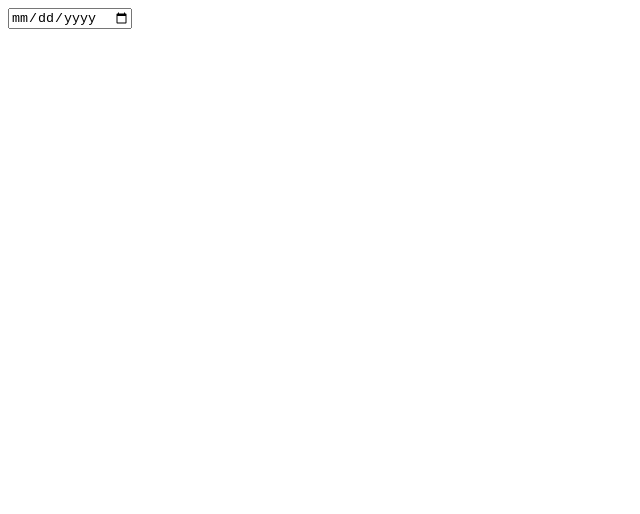
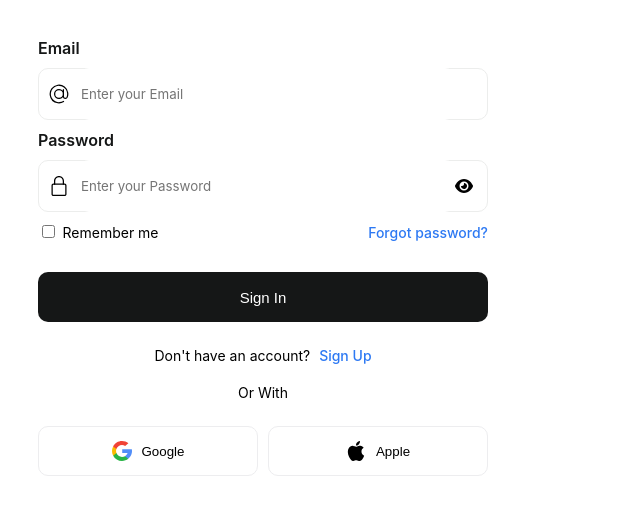
Before and after one commit to ruskul2712/ruskul-site, a plain HTML site: page index.html in a window 1280 px wide. Shown: the whole page, without its empty margins (0-640 px from the left). Drawn offline with Linux system fonts and the light colour scheme.

Commit message:
second commit

```diff
--- a/index.html
+++ b/index.html
@@ -3,12 +3,63 @@
 <head>
     <meta charset="UTF-8">
     <meta name="viewport" content="width=device-width, initial-scale=1.0">
+    <link rel="stylesheet" href="style.css">
     <title>Document</title>
 </head>
 <body>
-    <form action="" method="post">
-        <input type="date">
-    </form>
+    <form class="form">
+    <div class="flex-column">
+      <label>Email </label></div>
+      <div class="inputForm">
+        <svg height="20" viewBox="0 0 32 32" width="20" xmlns="http://www.w3.org/2000/svg"><g id="Layer_3" data-name="Layer 3"><path d="m30.853 13.87a15 15 0 0 0 -29.729 4.082 15.1 15.1 0 0 0 12.876 12.918 15.6 15.6 0 0 0 2.016.13 14.85 14.85 0 0 0 7.715-2.145 1 1 0 1 0 -1.031-1.711 13.007 13.007 0 1 1 5.458-6.529 2.149 2.149 0 0 1 -4.158-.759v-10.856a1 1 0 0 0 -2 0v1.726a8 8 0 1 0 .2 10.325 4.135 4.135 0 0 0 7.83.274 15.2 15.2 0 0 0 .823-7.455zm-14.853 8.13a6 6 0 1 1 6-6 6.006 6.006 0 0 1 -6 6z"></path></g></svg>
+        <input type="text" class="input" placeholder="Enter your Email">
+      </div>
 
+    <div class="flex-column">
+      <label>Password </label></div>
+      <div class="inputForm">
+        <svg height="20" viewBox="-64 0 512 512" width="20" xmlns="http://www.w3.org/2000/svg"><path d="m336 512h-288c-26.453125 0-48-21.523438-48-48v-224c0-26.476562 21.546875-48 48-48h288c26.453125 0 48 21.523438 48 48v224c0 26.476562-21.546875 48-48 48zm-288-288c-8.8125 0-16 7.167969-16 16v224c0 8.832031 7.1875 16 16 16h288c8.8125 0 16-7.167969 16-16v-224c0-8.832031-7.1875-16-16-16zm0 0"></path><path d="m304 224c-8.832031 0-16-7.167969-16-16v-80c0-52.929688-43.070312-96-96-96s-96 43.070312-96 96v80c0 8.832031-7.167969 16-16 16s-16-7.167969-16-16v-80c0-70.59375 57.40625-128 128-128s128 57.40625 128 128v80c0 8.832031-7.167969 16-16 16zm0 0"></path></svg>
+        <input type="password" class="input" placeholder="Enter your Password">
+        <svg viewBox="0 0 576 512" height="1em" xmlns="http://www.w3.org/2000/svg"><path d="M288 32c-80.8 0-145.5 36.8-192.6 80.6C48.6 156 17.3 208 2.5 243.7c-3.3 7.9-3.3 16.7 0 24.6C17.3 304 48.6 356 95.4 399.4C142.5 443.2 207.2 480 288 480s145.5-36.8 192.6-80.6c46.8-43.5 78.1-95.4 93-131.1c3.3-7.9 3.3-16.7 0-24.6c-14.9-35.7-46.2-87.7-93-131.1C433.5 68.8 368.8 32 288 32zM144 256a144 144 0 1 1 288 0 144 144 0 1 1 -288 0zm144-64c0 35.3-28.7 64-64 64c-7.1 0-13.9-1.2-20.3-3.3c-5.5-1.8-11.9 1.6-11.7 7.4c.3 6.9 1.3 13.8 3.2 20.7c13.7 51.2 66.4 81.6 117.6 67.9s81.6-66.4 67.9-117.6c-11.1-41.5-47.8-69.4-88.6-71.1c-5.8-.2-9.2 6.1-7.4 11.7c2.1 6.4 3.3 13.2 3.3 20.3z"></path></svg>
+      </div>
+
+    <div class="flex-row">
+      <div>
+      <input type="checkbox">
+      <label>Remember me </label>
+      </div>
+      <span class="span">Forgot password?</span>
+    </div>
+    <button class="button-submit">Sign In</button>
+    <p class="p">Don't have an account? <span class="span">Sign Up</span>
+
+    </p><p class="p line">Or With</p>
+
+    <div class="flex-row">
+      <button class="btn google">
+        <svg version="1.1" width="20" id="Layer_1" xmlns="http://www.w3.org/2000/svg" xmlns:xlink="http://www.w3.org/1999/xlink" x="0px" y="0px" viewBox="0 0 512 512" style="enable-background:new 0 0 512 512;" xml:space="preserve">
+<path style="fill:#FBBB00;" d="M113.47,309.408L95.648,375.94l-65.139,1.378C11.042,341.211,0,299.9,0,256
+	c0-42.451,10.324-82.483,28.624-117.732h0.014l57.992,10.632l25.404,57.644c-5.317,15.501-8.215,32.141-8.215,49.456
+	C103.821,274.792,107.225,292.797,113.47,309.408z"></path>
+<path style="fill:#518EF8;" d="M507.527,208.176C510.467,223.662,512,239.655,512,256c0,18.328-1.927,36.206-5.598,53.451
+	c-12.462,58.683-45.025,109.925-90.134,146.187l-0.014-0.014l-73.044-3.727l-10.338-64.535
+	c29.932-17.554,53.324-45.025,65.646-77.911h-136.89V208.176h138.887L507.527,208.176L507.527,208.176z"></path>
+<path style="fill:#28B446;" d="M416.253,455.624l0.014,0.014C372.396,490.901,316.666,512,256,512
+	c-97.491,0-182.252-54.491-225.491-134.681l82.961-67.91c21.619,57.698,77.278,98.771,142.53,98.771
+	c28.047,0,54.323-7.582,76.87-20.818L416.253,455.624z"></path>
+<path style="fill:#F14336;" d="M419.404,58.936l-82.933,67.896c-23.335-14.586-50.919-23.012-80.471-23.012
+	c-66.729,0-123.429,42.957-143.965,102.724l-83.397-68.276h-0.014C71.23,56.123,157.06,0,256,0
+	C318.115,0,375.068,22.126,419.404,58.936z"></path>
+
+</svg>
+
+        Google
+
+      </button><button class="btn apple">
+<svg version="1.1" height="20" width="20" id="Capa_1" xmlns="http://www.w3.org/2000/svg" xmlns:xlink="http://www.w3.org/1999/xlink" x="0px" y="0px" viewBox="0 0 22.773 22.773" style="enable-background:new 0 0 22.773 22.773;" xml:space="preserve"> <g> <g> <path d="M15.769,0c0.053,0,0.106,0,0.162,0c0.13,1.606-0.483,2.806-1.228,3.675c-0.731,0.863-1.732,1.7-3.351,1.573 c-0.108-1.583,0.506-2.694,1.25-3.561C13.292,0.879,14.557,0.16,15.769,0z"></path> <path d="M20.67,16.716c0,0.016,0,0.03,0,0.045c-0.455,1.378-1.104,2.559-1.896,3.655c-0.723,0.995-1.609,2.334-3.191,2.334 c-1.367,0-2.275-0.879-3.676-0.903c-1.482-0.024-2.297,0.735-3.652,0.926c-0.155,0-0.31,0-0.462,0 c-0.995-0.144-1.798-0.932-2.383-1.642c-1.725-2.098-3.058-4.808-3.306-8.276c0-0.34,0-0.679,0-1.019 c0.105-2.482,1.311-4.5,2.914-5.478c0.846-0.52,2.009-0.963,3.304-0.765c0.555,0.086,1.122,0.276,1.619,0.464 c0.471,0.181,1.06,0.502,1.618,0.485c0.378-0.011,0.754-0.208,1.135-0.347c1.116-0.403,2.21-0.865,3.652-0.648 c1.733,0.262,2.963,1.032,3.723,2.22c-1.466,0.933-2.625,2.339-2.427,4.74C17.818,14.688,19.086,15.964,20.67,16.716z"></path> </g></g></svg>
+
+        Apple
+
+</button></div></form>
 </body>
 </html>
--- a/style.css
+++ b/style.css
@@ -0,0 +1,116 @@
+.form {
+  display: flex;
+  flex-direction: column;
+  gap: 10px;
+  background-color: #ffffff;
+  padding: 30px;
+  width: 450px;
+  border-radius: 20px;
+  font-family: -apple-system, BlinkMacSystemFont, 'Segoe UI', Roboto, Oxygen, Ubuntu, Cantarell, 'Open Sans', 'Helvetica Neue', sans-serif;
+}
+
+::placeholder {
+  font-family: -apple-system, BlinkMacSystemFont, 'Segoe UI', Roboto, Oxygen, Ubuntu, Cantarell, 'Open Sans', 'Helvetica Neue', sans-serif;
+}
+
+.form button {
+  align-self: flex-end;
+}
+
+.flex-column > label {
+  color: #151717;
+  font-weight: 600;
+}
+
+.inputForm {
+  border: 1.5px solid #ecedec;
+  border-radius: 10px;
+  height: 50px;
+  display: flex;
+  align-items: center;
+  padding-left: 10px;
+  transition: 0.2s ease-in-out;
+}
+
+.input {
+  margin-left: 10px;
+  border-radius: 10px;
+  border: none;
+  width: 85%;
+  height: 100%;
+}
+
+.input:focus {
+  outline: none;
+}
+
+.inputForm:focus-within {
+  border: 1.5px solid #2d79f3;
+}
+
+.flex-row {
+  display: flex;
+  flex-direction: row;
+  align-items: center;
+  gap: 10px;
+  justify-content: space-between;
+}
+
+.flex-row > div > label {
+  font-size: 14px;
+  color: black;
+  font-weight: 400;
+}
+
+.span {
+  font-size: 14px;
+  margin-left: 5px;
+  color: #2d79f3;
+  font-weight: 500;
+  cursor: pointer;
+}
+
+.button-submit {
+  margin: 20px 0 10px 0;
+  background-color: #151717;
+  border: none;
+  color: white;
+  font-size: 15px;
+  font-weight: 500;
+  border-radius: 10px;
+  height: 50px;
+  width: 100%;
+  cursor: pointer;
+}
+
+.button-submit:hover {
+  background-color: #252727;
+}
+
+.p {
+  text-align: center;
+  color: black;
+  font-size: 14px;
+  margin: 5px 0;
+}
+
+.btn {
+  margin-top: 10px;
+  width: 100%;
+  height: 50px;
+  border-radius: 10px;
+  display: flex;
+  justify-content: center;
+  align-items: center;
+  font-weight: 500;
+  gap: 10px;
+  border: 1px solid #ededef;
+  background-color: white;
+  cursor: pointer;
+  transition: 0.2s ease-in-out;
+}
+
+.btn:hover {
+  border: 1px solid #2d79f3;
+  ;
+}
```
Also changed, not shown: images/32180583.jpg (added).
